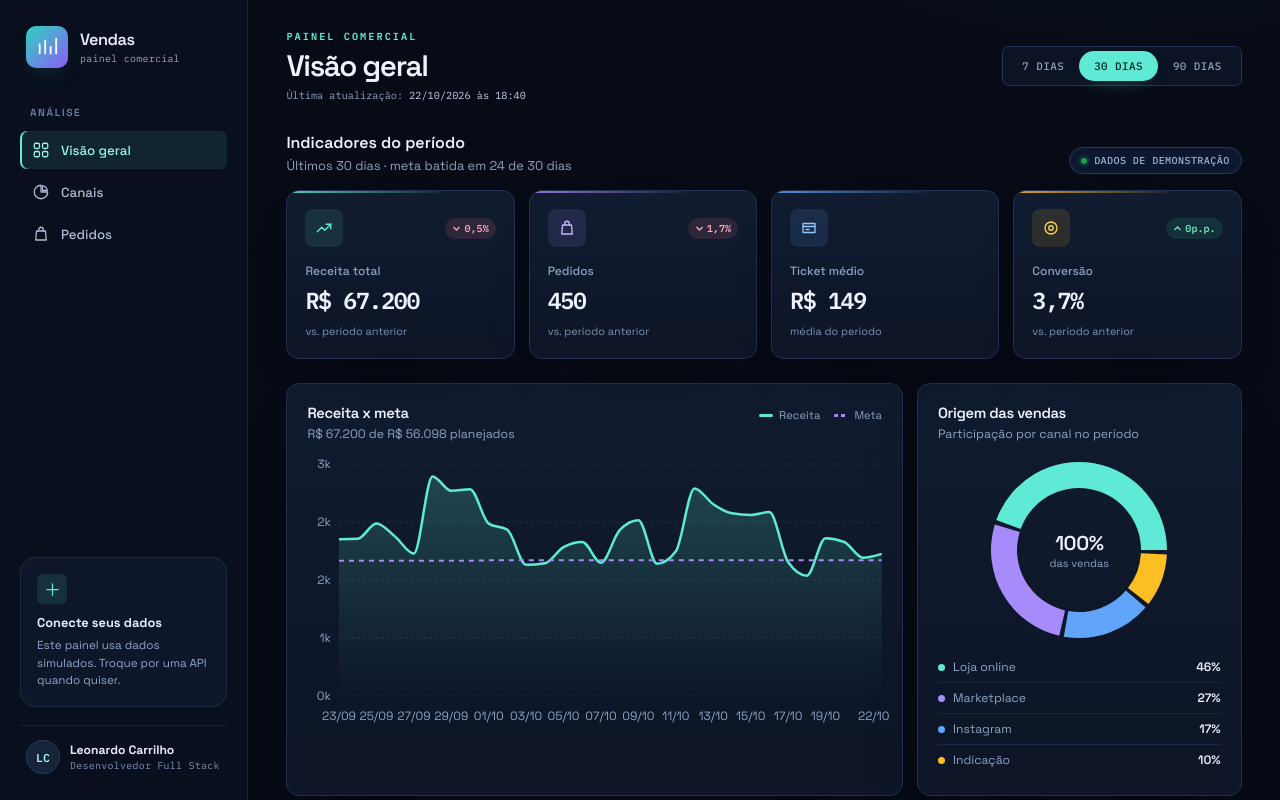
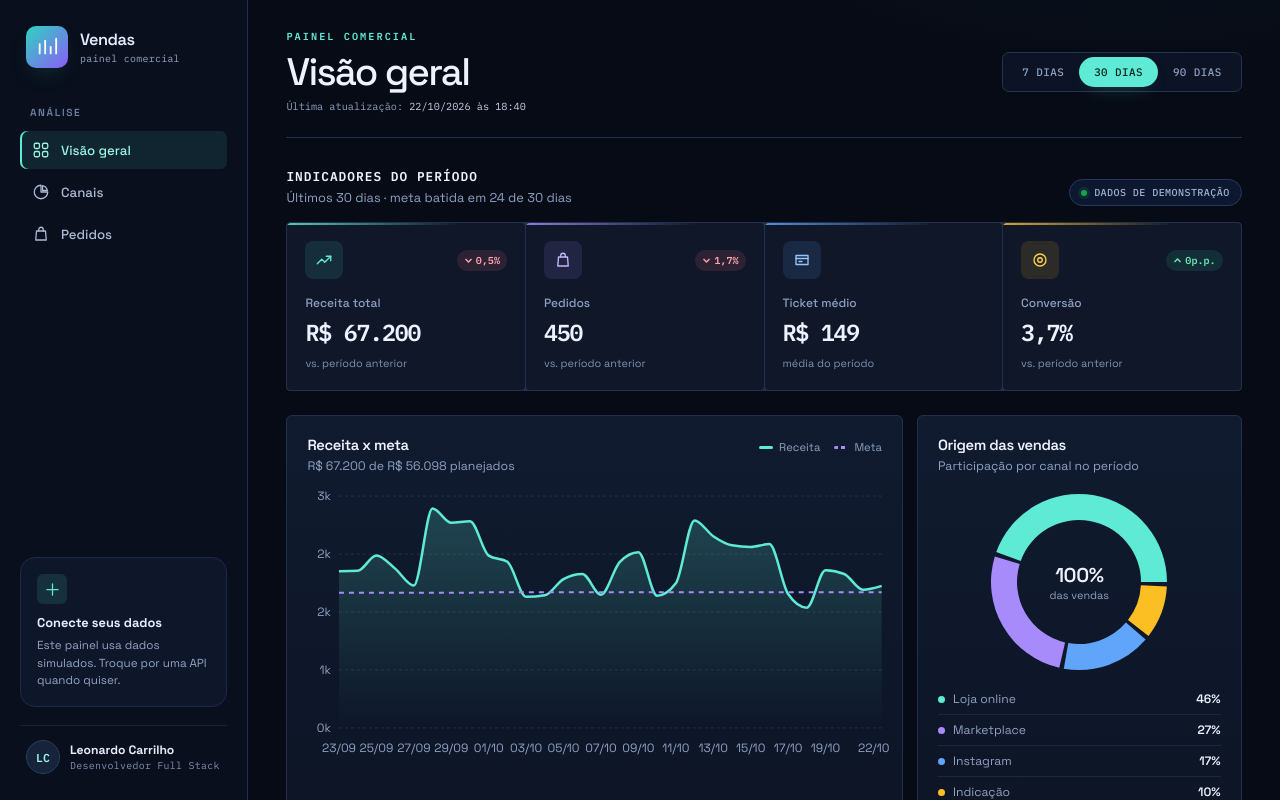
Before and after one commit to LeonardoCarrilho/dashboard-vendas, a React (Vite) app: page / in a window 1280 px wide. Shown: the top 800 px of the page. Built offline with nearby package versions, Linux system fonts and the light colour scheme.

Commit message:
Refina o dashboard como console comercial

```diff
--- a/src/styles.css
+++ b/src/styles.css
@@ -1234,3 +1234,16 @@ tbody tr:hover {
   font-size: 0.8rem;
   color: var(--muted);
 }
+
+
+/* Console comercial: grade densa e hierarquia dos indicadores. */
+.main { max-width: 1800px; }
+.topbar { border-bottom: 1px solid var(--line); padding-bottom: 24px; }
+.topbar-title h1 { font-size: clamp(1.8rem, 3vw, 2.6rem); font-weight: 500; }
+.stat-card { border-radius: 4px; box-shadow: none; background: var(--panel); }
+.stat-value { font-variant-numeric: tabular-nums; letter-spacing: -0.05em; }
+.stats-grid { gap: 1px; background: var(--line); border: 1px solid var(--line); border-radius: 4px; overflow: hidden; }
+.stats-grid .stat-card { border: 0; }
+.panel { border-radius: 6px; box-shadow: none; }
+.sidebar { border-right: 1px solid var(--line); }
+.section-heading h2 { font-family: var(--mono); font-size: 0.8rem; text-transform: uppercase; letter-spacing: 0.08em; }
```
